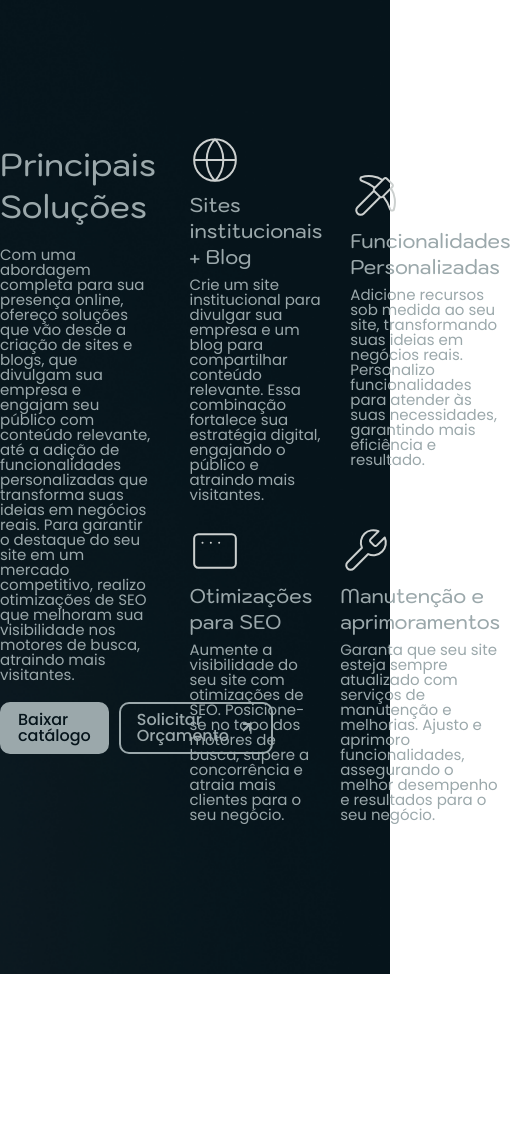
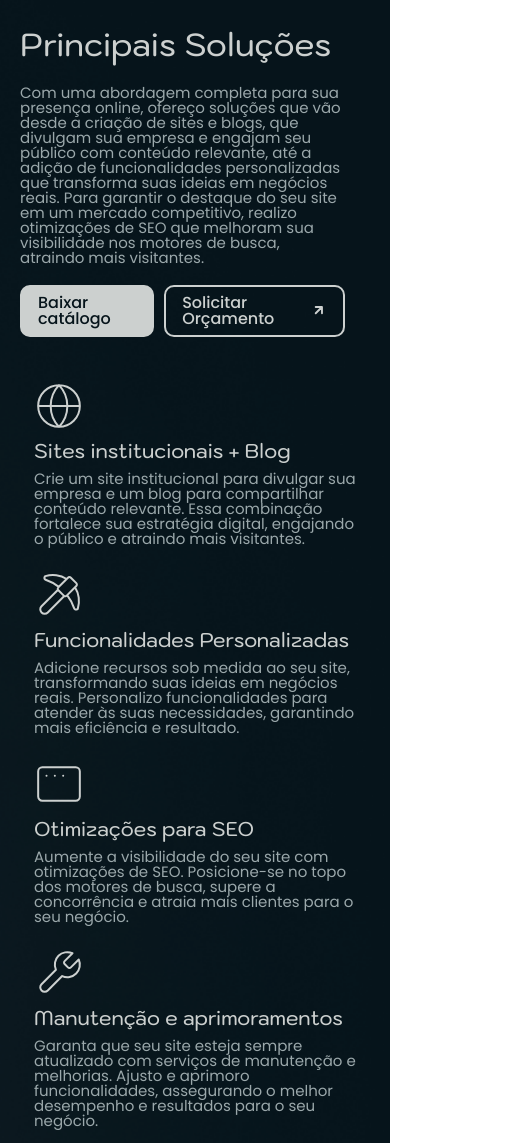
Before and after one commit to GaaraSan01/my-portfolio-base, a plain HTML site: page index.html in a window 390 px wide. Shown: the part 1339-2482 px from the top of the page, 524 px wide, since content can reach past the window. Before the commit the page ends 2313 px from the top, so only its background shows below. Drawn offline with Linux system fonts and the light colour scheme.

Commit message:
Section Solution

```diff
--- a/assets/styles/style.css
+++ b/assets/styles/style.css
@@ -176,7 +176,27 @@
         stroke: var(--cor-quinternaria);
     }
 }
-.btn-cta-light,
+.btn-cta-light {
+    display: inline-flex;
+    padding: 8px 16px;
+    justify-content: center;
+    align-items: center;
+    gap: 10px;
+    font-size: 16px;
+
+    border-radius: 10px;
+    border: 2px solid var(--cor-sexta);
+    background-color: var(--cor-sexta);
+    color: var(--cor-primaria);
+
+    transition: .3s ease-in;
+}
+
+.btn-cta-light:hover{
+    background: transparent;
+    color: var(--cor-sexta);
+}
+
 .btn-cta-outiline-light {
     display: inline-flex;
     padding: 8px 16px;
@@ -186,23 +206,23 @@
     font-size: 16px;
 
     border-radius: 10px;
-    border: 2px solid var(--cor-quinternaria);
+    border: 2px solid var(--cor-sexta);
     background-color: transparent;
-    color: var(--cor-quinternaria);
+    color: var(--cor-sexta);
 
     transition: .3s ease-in;
 
     span svg {
-        stroke: var(--cor-quinternaria);
+        stroke: var(--cor-sexta);
         transition: .3s ease-in-out;
     }
 }
 
-.btn-cta-light,
+
 .btn-cta-outiline-light:hover{
     background-color: transparent;
     color: var(--cor-primaria);
-    background-color: var(--cor-quinternaria);
+    background-color: var(--cor-sexta);
 
     span svg {
         stroke: var(--cor-primaria);
@@ -295,8 +315,12 @@
     display: flex;
     flex-direction: column;
     gap: 20px;
-    p, h2 {
+    p {
         color: var(--cor-quinternaria);
+    }
+
+    h2 {
+        color: var(--cor-sexta);
     }
 
     .links-cta {
@@ -315,7 +339,7 @@
     display: flex;
 }
 
-.cads-solutions {
+.cards-solutions {
     display: flex;
     width: 334px;
     padding: 12px 14px;
@@ -324,7 +348,44 @@
     align-items: flex-start;
     gap: 7px;
 
-    p, h3 {
+    p {
         color: var(--cor-quinternaria);
     }
+
+    h3 {
+        color: var(--cor-sexta);
+    }
 }
+
+@media(max-width: 1250px){
+    .solutions .container {
+        padding: 20px;
+    }
+}
+
+@media (max-width: 959px){
+    .solutions .container {
+        flex-direction: column;
+        justify-content: center;
+        align-items: center;
+        gap: 2rem;
+
+        .content-01, .content-02 {
+            max-width: 100%;
+            .cards-solutions {
+                width: 50%;
+            }
+        }
+    }
+}
+
+@media(max-width: 768px ){
+    .solutions .container .content-02 .column-01,
+    .solutions .container .content-02 .column-02 {
+        flex-direction: column;
+
+        .cards-solutions {
+            width: 100%;
+        }
+    }
+}
--- a/index.html
+++ b/index.html
@@ -189,7 +189,7 @@
                 <div class="content-02">
                     <div class="column-01">
 
-                        <div class="cads-solutions">
+                        <div class="cards-solutions">
                             <svg xmlns="http://www.w3.org/2000/svg" width="50" height="50" viewBox="0 0 50 50"
                                 fill="none">
                                 <path
@@ -206,7 +206,7 @@
                             </p>
                         </div>
 
-                        <div class="cads-solutions">
+                        <div class="cards-solutions">
                             <svg xmlns="http://www.w3.org/2000/svg" width="50" height="50" viewBox="0 0 50 50"
                                 fill="none">
                                 <path
@@ -226,7 +226,7 @@
                     </div>
                     <div class="column-02">
 
-                        <div class="cads-solutions">
+                        <div class="cards-solutions">
                             <svg xmlns="http://www.w3.org/2000/svg" width="50" height="50" viewBox="0 0 50 50"
                                 fill="none">
                                 <path
@@ -242,7 +242,7 @@
                             </p>
                         </div>
 
-                        <div class="cads-solutions">
+                        <div class="cards-solutions">
                             <svg xmlns="http://www.w3.org/2000/svg" width="50" height="50" viewBox="0 0 50 50"
                                 fill="none">
                                 <path
```
